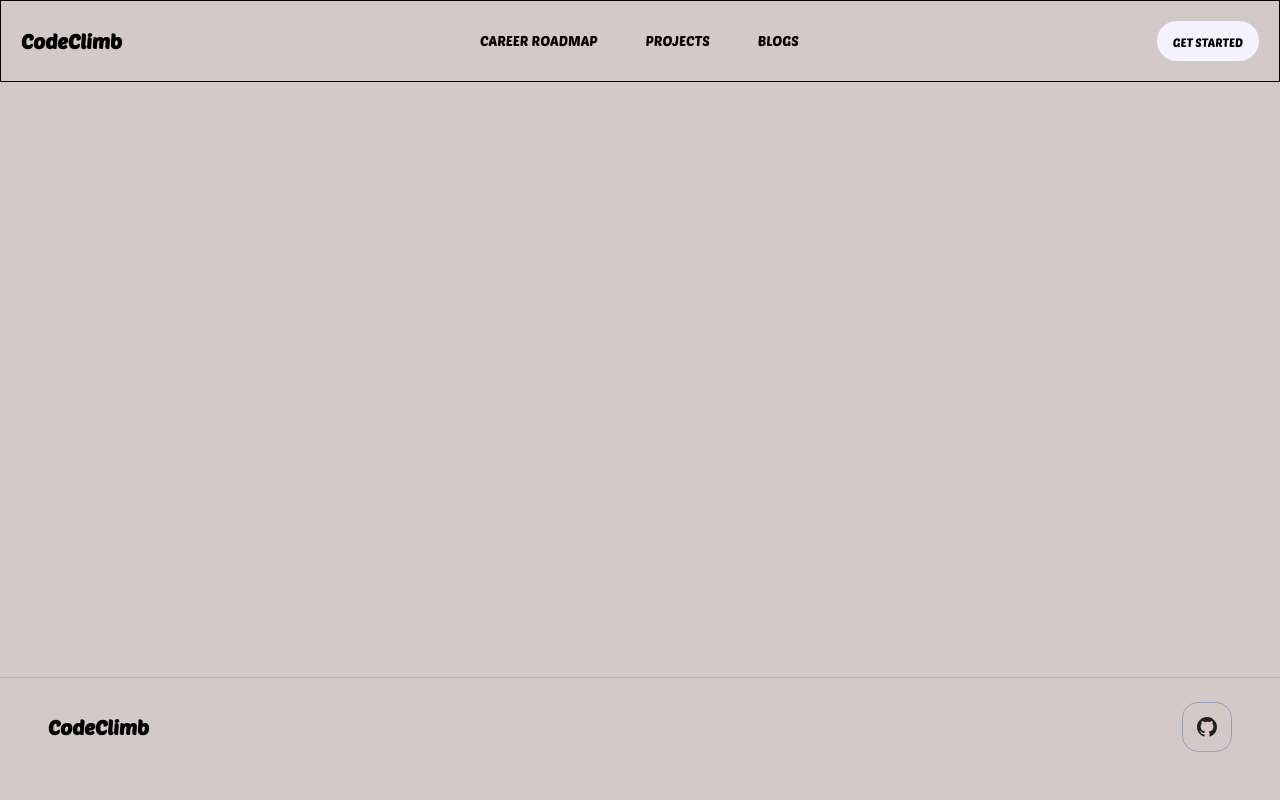
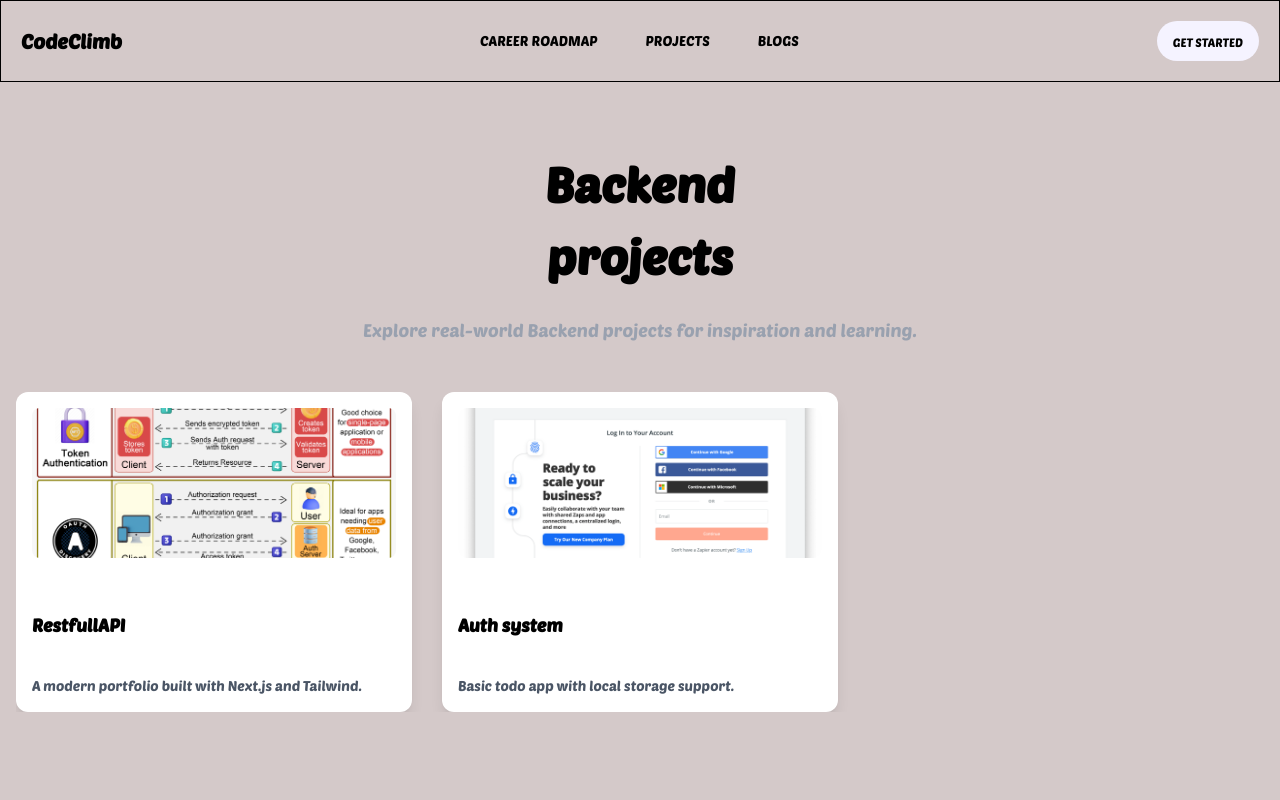
Before and after one commit to Tanujeet/CodeClimb, a Next.js app in the folder apps/web/: page /projects/Backend-projects in a window 1280 px wide. Shown: the top 800 px of the page. Built offline with nearby package versions, Linux system fonts and the light colour scheme; no server answers.

Commit message:
implemented project list

```diff
--- a/apps/web/app/projects/Backend-projects/page.tsx
+++ b/apps/web/app/projects/Backend-projects/page.tsx
@@ -1,7 +1,129 @@
-const page = () => {
+"use client";
+
+import { Swiper, SwiperSlide } from "swiper/react";
+import "swiper/css";
+import "swiper/css/navigation";
+import "swiper/css/pagination";
+import "swiper/css/autoplay";
+import { Navigation, Pagination, Autoplay } from "swiper/modules";
+import Image from "next/image";
+import ProjectCard from "../../../Components/ProjectCard";
+
+const projects = [
+  {
+    title: "RestfullAPI",
+    description: "A modern portfolio built with Next.js and Tailwind.",
+    image: "/images/152fcb14-3acf-4027-a3c2-307f4596ef4b_3000x3900.png",
+  },
+  {
+    title: "Auth system",
+    description: "Basic todo app with local storage support.",
+    image: "/images/email-requested-at-login.png",
+  },
+];
+
+const Page = () => {
   return (
-    <div>page</div>
+    <main>
+      <section className="pt-[20px] px-0 md:px-12">
+        <div className="text-black pt-[6rem] px-4 lg:pt-[3rem] bg-center bg-no-repeat mx-auto max-w-[1280px] 3xl:max-w-[1620px]">
+          <div className="relative mt-12 lg:mt-16 ">
+            <div className="relative flex flex-col gap-6 z-10 justify-center items-center text-center">
+              <h1 className="font-semibold text-center text-[2.2rem] md:text-[2.4rem] lg:text-[3rem] max-w-[800px] mt-4 z-10">
+                Backend
+                <br /> projects
+              </h1>
+              <p className="text-gray-400 max-w-[600px] text-md lg:text-lg block font-light">
+                Explore real-world Backend projects for inspiration and
+                learning.
+              </p>
+            </div>
+          </div>
+        </div>
+      </section>
+
+      <section className="mt-12">
+        <div className="w-full pb-[32px] px-4 max-w-[1280px] mx-auto">
+          <Swiper
+            modules={[Navigation, Pagination, Autoplay]}
+            spaceBetween={30}
+            navigation
+            pagination={{ clickable: true }}
+            autoplay={{
+              delay: 3000,
+              disableOnInteraction: false,
+            }}
+            loop={true}
+            breakpoints={{
+              640: { slidesPerView: 1 },
+              768: { slidesPerView: 2 },
+              1024: { slidesPerView: 3 },
+            }}
+          >
+            {projects.map((project, idx) => (
+              <SwiperSlide key={idx}>
+                <div className="bg-white rounded-xl shadow-lg p-4 h-[320px] flex flex-col justify-between hover:shadow-xl transition-shadow duration-300">
+                  <Image
+                    src={project.image}
+                    alt={project.title}
+                    width={500}
+                    height={300}
+                    className="w-full h-[150px] object-cover rounded-lg mb-4"
+                  />
+                  <h3 className="text-lg font-semibold">{project.title}</h3>
+                  <p className="text-gray-600 text-sm">{project.description}</p>
+                </div>
+              </SwiperSlide>
+            ))}
+          </Swiper>
+        </div>
+      </section>
+      <section className="mt-12 mx-auto max-w-[1280px] 3xl:max-w-[1620px] px-2 lg:px-10">
+        <div className="flex flex-col items-center gap-2 text-center justify-center my-6">
+          <h3 className="font-semibold text-center !text-[2.2rem] md:text-[2.4rem] lg:text-[3rem] max-w-[800px] z-10">
+            10 Projects to master <br /> Backend
+          </h3>
+          <p className="text-white text-center max-w-[600px] mx-auto mt-4 text-base md:text-lg font-light">
+            Build these projects step-by-step to strengthen your skills in HTML,
+            CSS, JavaScript, and modern frameworks like React and Tailwind.
+          </p>
+        </div>
+        <ProjectCard
+          level="Medium"
+          title="RestfullApi"
+          description="Learn how to build a fully functional and responsive Todo List app to manage daily tasks using JavaScript and DOM manipulation."
+          image="/images/152fcb14-3acf-4027-a3c2-307f4596ef4b_3000x3900.png"
+          href="/List/RestfullApi"
+          reverse={true}
+        />
+
+        <ProjectCard
+          level="Medium"
+          title="Auth system"
+          description="Create a dynamic weather app that fetches real-time data from an API and displays weather conditions based on user input."
+          image="/images/email-requested-at-login.png"
+          href="/list/WeatherApp"
+        />
+
+        <ProjectCard
+          level="Beginner"
+          title="Random Quote Generator"
+          description="Develop a sleek app that displays inspirational quotes randomly using JavaScript logic and clean UI styling."
+          image="/images/maxresdefault.jpg"
+          href="/List/Quotegenretor"
+          reverse={true}
+        />
+
+        <ProjectCard
+          level="Beginner"
+          title="Simple Calculator"
+          description="Build a basic calculator with arithmetic operations using JavaScript and styled with modern responsive design."
+          image="/images/21ccec97787515.5ecd66fe7be58.png"
+          href="/List/Calculator"
+        />
+      </section>
+    </main>
   );
 };
 
-export default page;
+export default Page;
--- a/apps/web/app/projects/Frontend-projects/page.tsx
+++ b/apps/web/app/projects/Frontend-projects/page.tsx
@@ -13,7 +13,7 @@ const projects = [
   {
     title: "Portfolio Website",
     description: "A modern portfolio built with Next.js and Tailwind.",
-    image: "/projects/portfolio.png",
+    image: "",
   },
   {
     title: "Todo App",
@@ -30,7 +30,7 @@ const projects = [
 const Page = () => {
   return (
     <main>
-      <section className="bg-[url('/homepage/blue-planet.webp')] bg-right bg-no-repeat bg-cover bg-opacity-50 pt-[20px] px-0 md:px-12">
+      <section className="pt-[20px] px-0 md:px-12">
         <div className="text-black pt-[6rem] px-4 lg:pt-[3rem] bg-center bg-no-repeat mx-auto max-w-[1280px] 3xl:max-w-[1620px]">
           <div className="relative mt-12 lg:mt-16 ">
             <div className="relative flex flex-col gap-6 z-10 justify-center items-center text-center">
```
